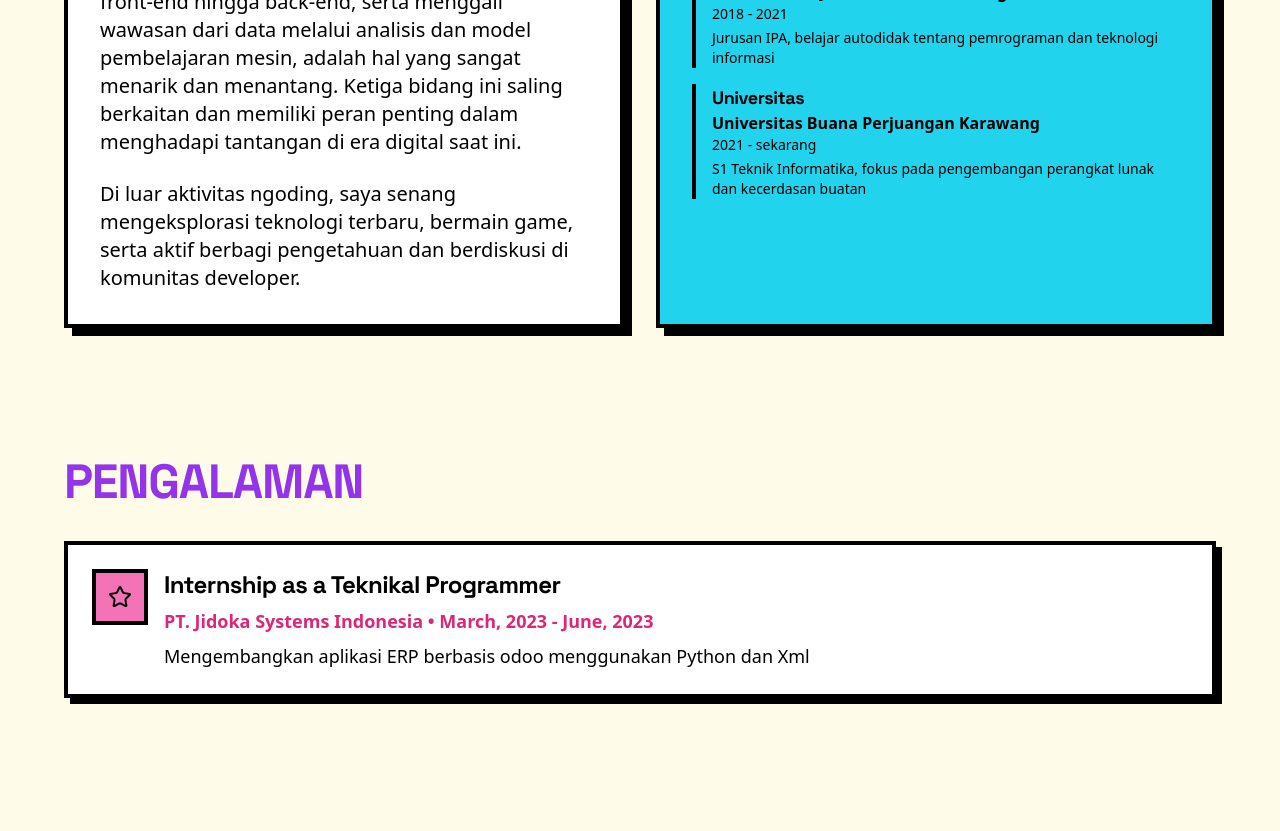
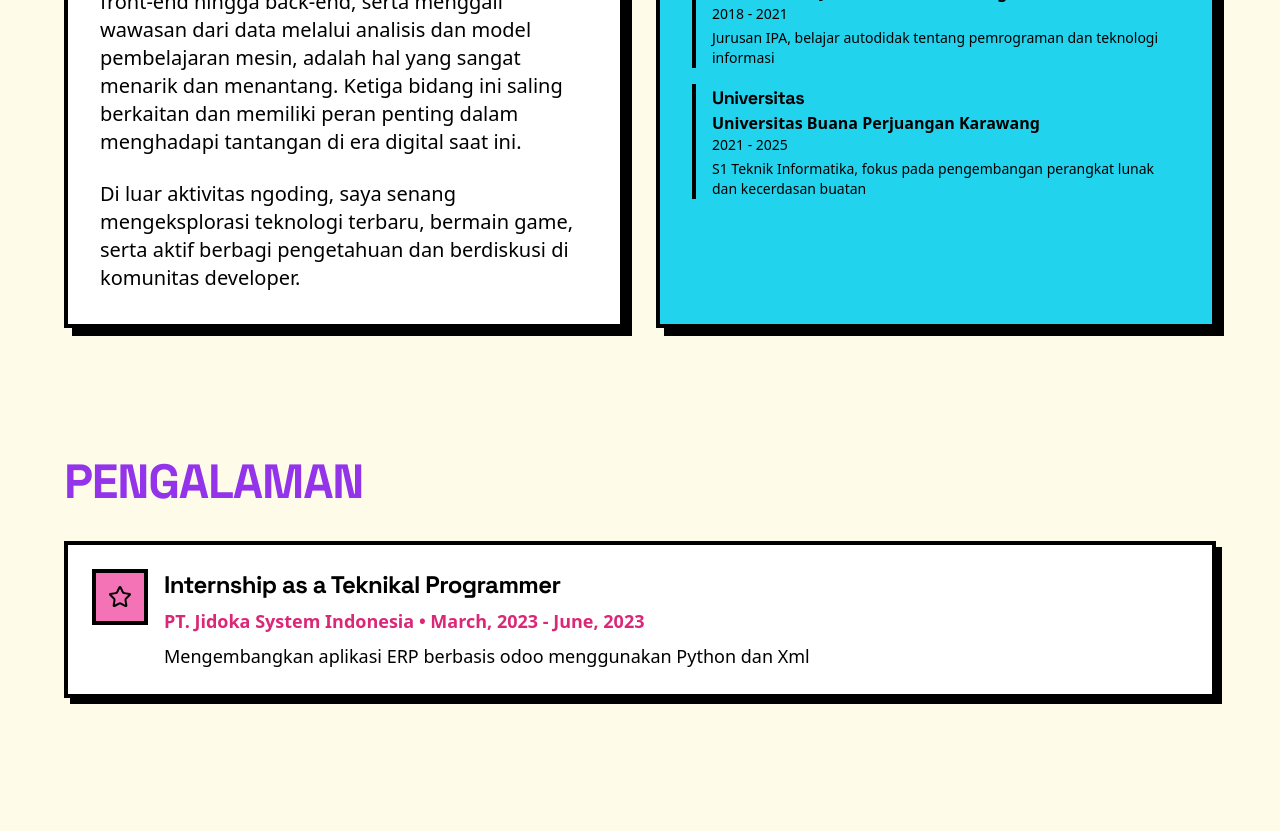
Before and after one commit to rendy-ptr/portfolio-website-v2, a Next.js app: page / in a window 1280 px wide. Shown: the part 1060-1891 px from the top of the page. Built offline with nearby package versions, Linux system fonts and the light colour scheme.

Commit message:
feat: Create Download CV

```diff
--- a/src/components/section/Hero.tsx
+++ b/src/components/section/Hero.tsx
@@ -82,10 +82,12 @@ const Hero = ({ darkMode }: HeroPropTypes) => {
                   <Mail className="mr-2 h-5 w-5" />
                   KONTAK SAYA
                 </Button>
-                <Button className="btn-press border-4 border-black bg-yellow-400 font-bold text-black shadow-[4px_4px_0px_0px_rgba(0,0,0,1)] transition-all duration-300 hover:scale-105 hover:bg-yellow-300 hover:shadow-[6px_6px_0px_0px_rgba(0,0,0,1)]">
-                  <Download className="mr-2 h-5 w-5" />
-                  DOWNLOAD CV
-                </Button>
+                <a href="/CV-RENDY.PDF" download>
+                  <Button className="btn-press border-4 border-black bg-yellow-400 font-bold text-black shadow-[4px_4px_0px_0px_rgba(0,0,0,1)] transition-all duration-300 hover:scale-105 hover:bg-yellow-300 hover:shadow-[6px_6px_0px_0px_rgba(0,0,0,1)]">
+                    <Download className="mr-2 h-5 w-5" />
+                    DOWNLOAD CV
+                  </Button>
+                </a>
               </div>
             </div>
             <div className="relative">
--- a/src/mocks/Educations.ts
+++ b/src/mocks/Educations.ts
@@ -21,7 +21,7 @@ export const education = [
   {
     level: 'Universitas',
     school: 'Universitas Buana Perjuangan Karawang',
-    period: '2021 - sekarang',
+    period: '2021 - 2025',
     description:
       'S1 Teknik Informatika, fokus pada pengembangan perangkat lunak dan kecerdasan buatan',
   },
--- a/src/mocks/Experiences.tsx
+++ b/src/mocks/Experiences.tsx
@@ -4,7 +4,7 @@ import { Star } from 'lucide-react';
 export const experiences = [
   {
     title: 'Internship as a Teknikal Programmer',
-    company: 'PT. Jidoka Systems Indonesia',
+    company: 'PT. Jidoka System Indonesia',
     period: 'March, 2023 - June, 2023',
     description:
       'Mengembangkan aplikasi ERP berbasis odoo menggunakan Python dan Xml ',
```
Also changed, not shown: 1 other file (tests, documents, lock files or other folders).
